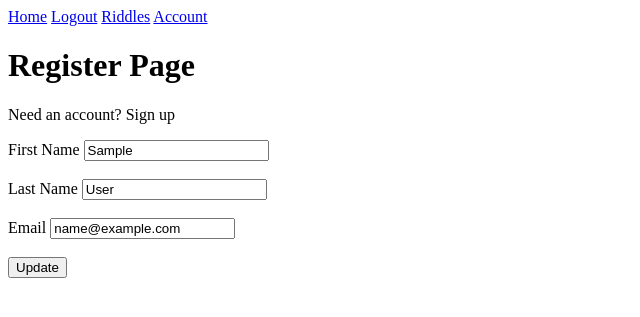
After one commit to mmcgarrigle/MyProject, a Flask app: page /account in a window 1280 px wide. The commit adds this page. Shown: the top 317 px of the page, without its empty margins (0-640 px from the left). Run offline with Flask 2, Linux system fonts and the light colour scheme; the visitor is signed in with stand-in values (Sample User, id 1); data comes from the database, SQL or seed files in the repository; parts of the project's set-up code (start-up, migrations or seed data) failed here and were passed over.

Commit message:
Account update functionality added and working

```diff
--- /dev/null
+++ b/Templates/account.html
@@ -0,0 +1,50 @@
+{% extends "layout.html" %}
+{% block body_content %}
+<h1>Register Page</h1>
+    <p>Need an account? Sign up</p>
+    <div class='form'>
+        <form method='POST' action=''>
+            {{ form.hidden_tag() }}
+            <div class="form-group">
+                {{ form.first_name.label }}
+                {{ form.first_name }}
+                {% if form.first_name.errors %}
+                <div class="error">
+                    {% for error in form.first_name.errors %}
+                        <span>{{ error }}</span>
+                    {% endfor %}
+                </div>
+                {% endif %}
+            </div>
+            <br>
+            <div class="form-group">
+                {{ form.last_name.label }}
+                {{ form.last_name }}
+                {% if form.last_name.errors %}
+                <div class="error">
+                    {% for error in form.last_name.errors %}
+                        <span>{{ error }}</span>
+                    {% endfor %}
+                </div>
+                {% endif %}
+            </div>
+            <br>
+            <div class='form_group'>
+                {{ form.email.label }}
+                {{ form.email }}
+                {% if form.email.errors %}
+                    <div class='error'>
+                        {% for error in form.email.errors %}
+                            <span>{{ error }}</span>
+                        {% endfor %}
+                    </div>
+                {% endif %}
+            </div>
+            <br>
+            <div class='form_group'>
+                {{ form.submit }}
+            </div>
+        </form>
+    </div>
+
+{% endblock %}
--- a/Templates/layout.html
+++ b/Templates/layout.html
@@ -14,6 +14,7 @@
             <a href="{{ url_for('home') }}">Home</a>
             <a href="{{ url_for('logout') }}">Logout</a>
             <a href="{{ url_for('riddles') }}">Riddles</a>
+            <a href="{{ url_for('account') }}">Account</a>
         {% else %}
             <a href="{{ url_for('home') }}">Home</a>
             <a href="{{ url_for('login') }}">Login</a>
--- /dev/null
+++ b/accountforms.py
@@ -0,0 +1,23 @@
+from flask_login import current_user
+from flask_wtf import FlaskForm
+from wtforms import StringField, SubmitField
+from wtforms.validators import DataRequired, Length, ValidationError, Email
+
+
+class UpdateAccountForm(FlaskForm):
+    first_name = StringField('First Name',
+                             validators=[
+                                 DataRequired(),
+                                 Length(min=4, max=30)
+                             ])
+    last_name = StringField('Last Name',
+                            validators=[
+                                DataRequired(),
+                                Length(min=4, max=30)
+                            ])
+    email = StringField('Email',
+                        validators=[
+                            DataRequired(),
+                            Email()
+                        ])
+    submit = SubmitField('Update')
--- a/app.py
+++ b/app.py
@@ -5,11 +5,14 @@ from flask_bcrypt import Bcrypt
 from flask_sqlalchemy import SQLAlchemy
 from os import environ, getenv
 from flask_wtf import FlaskForm
-from wtforms.validators import required
+from wtforms.validators import required, ValidationError
+
+from accountforms import UpdateAccountForm
 from forms import PostsForm
 from loginforms import LoginForm
 from regforms import RegistrationForm
 from flask_login import LoginManager, current_user, login_user, UserMixin, logout_user, login_required
+
 
 app = Flask(__name__)
 db = SQLAlchemy(app)
@@ -34,19 +37,48 @@ app.config['SQLALCHEMY_DATABASE_URI'] = 'mysql+pymysql://' + \
                                         environ.get('MYSQL_DB_NAME')
 
 
+class Posts(db.Model):
+    userID = db.Column(db.Integer, db.ForeignKey('users.id'), nullable=True)
+    q1 = db.Column(db.String(10), primary_key=True, nullable=False)
+    q2 = db.Column(db.String(10), nullable=False)
+    q3 = db.Column(db.String(10), nullable=False)
+    q4 = db.Column(db.String(10), nullable=False)
+    q5 = db.Column(db.String(10), nullable=False)
+
+    def __repr__(self):
+        return ''.join(
+            [
+                'Answer1: ' + self.q1 + '\n'
+                'Answer2: ' + self.q2 + '\n'
+                'Answer3: ' + self.q3 + '\n'
+                'Answer4: ' + self.q4 + '\n'
+                'Answer5: ' + self.q5
+            ]
+        )
+
+
+class Users(db.Model, UserMixin):
+    id = db.Column(db.Integer, primary_key=True)
+    first_name = db.Column(db.String(30), nullable=False)
+    last_name = db.Column(db.String(30), nullable=False)
+    email = db.Column(db.String(500), nullable=False, unique=True)
+    password = db.Column(db.String(500), nullable=False)
+
+    def __repr__(self):
+        return ''.join(
+            [
+                'UserID: ', str(self.id), '\r\n',
+                'First_Name: ', self.first_name, '\n',
+                'Last_Name: ', self.last_name, '\n',
+                'Email: ', self.email,
+            ]
+        )
+
+
 @app.route('/')
 @app.route('/home')
 def home():
     return render_template('home.html', title='Home')
-
-
-class Users(db.Model, UserMixin):
-    id = db.Column(db.Integer, primary_key=True)
-    email = db.Column(db.String(500), nullable=False, unique=True)
-    password = db.Column(db.String(500), nullable=False)
-
-    def __repr__(self):
-        return ''.join(['UserID: ', str(self.id), '\r\n', 'Email: ', self.email])
 
 
 @app.route('/login', methods=['GET', 'POST'])
@@ -72,7 +104,7 @@ def registration():
     if form.validate_on_submit():
         hash_pw = bcrypt.generate_password_hash(form.password.data)
 
-        user = Users(email=form.email.data, password=hash_pw)
+        user = Users(email=form.email.data, password=hash_pw, first_name=form.first_name.data, last_name=form.last_name.data)
 
         db.session.add(user)
         db.session.commit()
@@ -82,24 +114,21 @@ def registration():
     return render_template('registration.html', title='Register', form=form)
 
 
-class Posts(db.Model):
-    userID = db.Column(db.Integer(), primary_key=True)
-    q1 = db.Column(db.String(10), nullable=False)
-    q2 = db.Column(db.String(10), nullable=False)
-    q3 = db.Column(db.String(10), nullable=False)
-    q4 = db.Column(db.String(10), nullable=False)
-    q5 = db.Column(db.String(10), nullable=False)
-
-    def __repr__(self):
-        return ''.join(
-            [
-                'Answer1: ' + self.q1 + '\n'
-                'Answer2: ' + self.q2 + '\n'
-                'Answer3: ' + self.q3 + '\n'
-                'Answer4: ' + self.q4 + '\n'
-                'Answer5: ' + self.q5
-            ]
-        )
+@app.route('/account', methods=['GET', 'POST'])
+@login_required
+def account():
+    form = UpdateAccountForm()
+    if form.validate_on_submit():
+        current_user.first_name = form.first_name.data
+        current_user.last_name = form.last_name.data
+        current_user.email = form.email.data
+        db.session.commit()
+        return redirect(url_for('account'))
+    elif request.method == 'GET':
+        form.first_name.data = current_user.first_name
+        form.last_name.data = current_user.last_name
+        form.email.data = current_user.email
+    return render_template('account.html', title='Account', form=form)
 
 
 @app.route('/riddles', methods=['GET', 'POST'])
@@ -152,5 +181,12 @@ def logout():
     return redirect(url_for('login'))
 
 
+def validate_email(self, email):
+    if email.data != current_user.email:
+        user = Users.query.filter_by(email=email.data).first()
+    if user:
+        raise ValidationError('Email already in use')
+
+
 if __name__ == '__main__':
     app.run()
```
